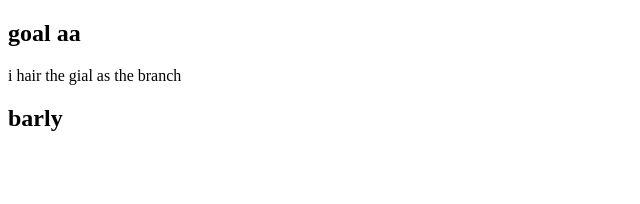
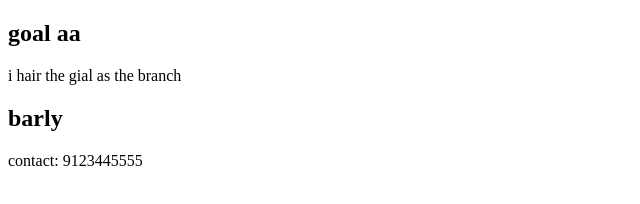
Before and after one commit to dineshdevzone/mergeconflict, a plain HTML site: page index.html in a window 1280 px wide. Shown: the whole page, without its empty margins (0-640 px from the left). Drawn offline with Linux system fonts and the light colour scheme.

Commit message:
branch 2 done fully

```diff
--- a/index.html
+++ b/index.html
@@ -10,6 +10,7 @@
         <h2>goal aa</h2>
         <p>i hair the gial as the branch</p>
         <h2>barly</h2>
+        <p>contact: 9123445555</p>
     </div>
 </body>
 </html>
```
